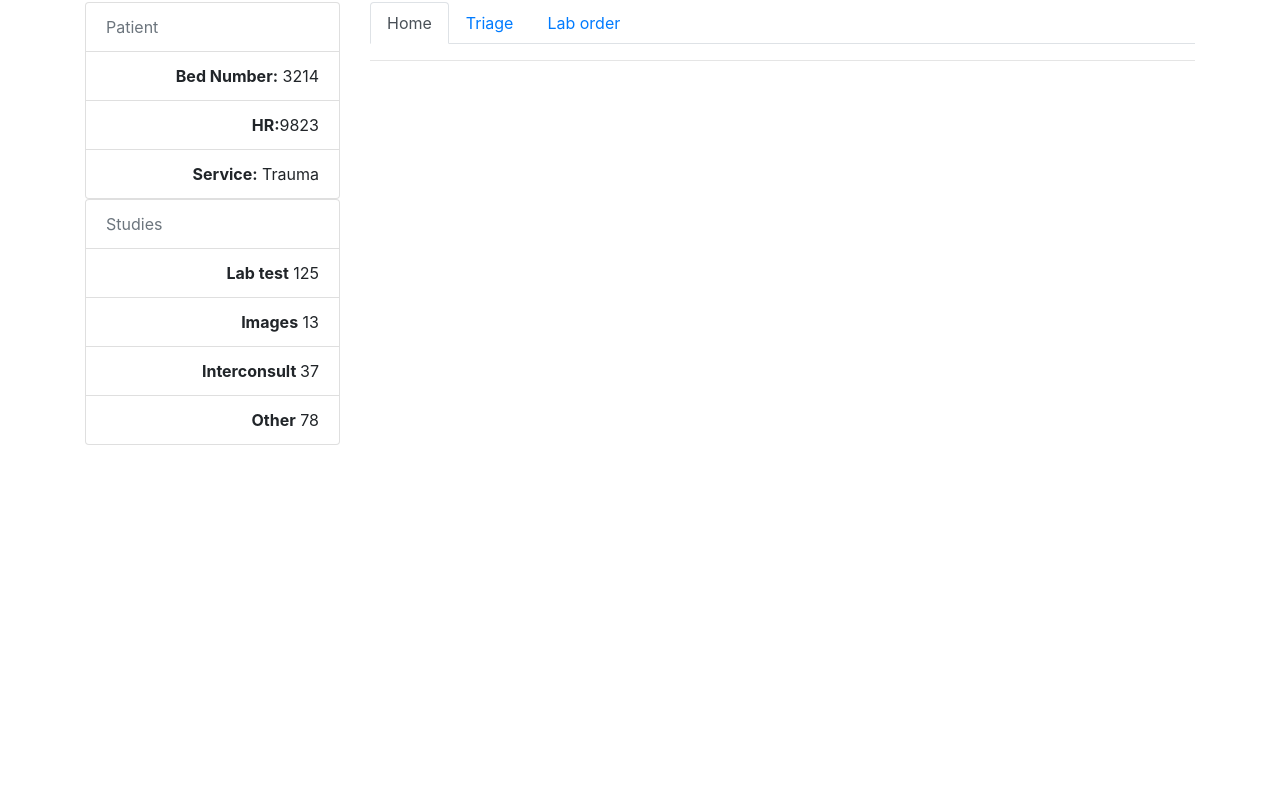
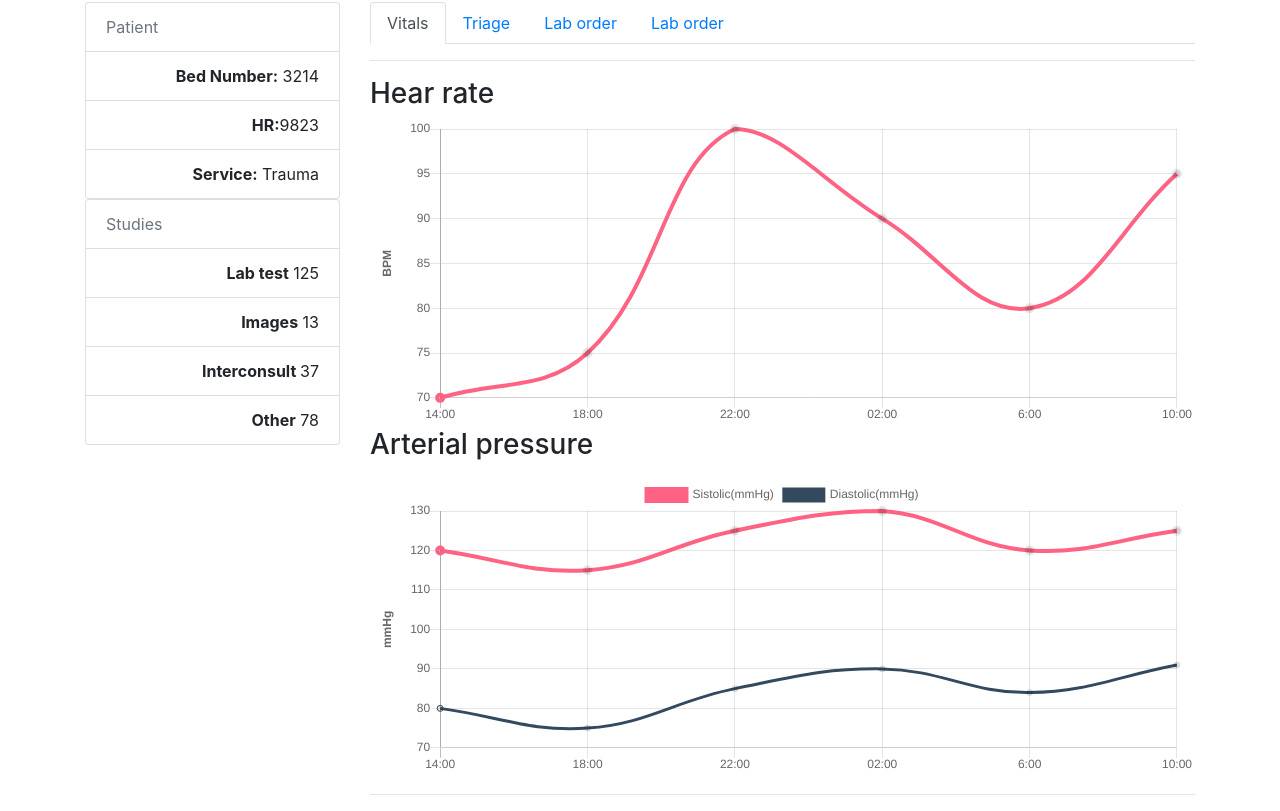
Before and after one commit to scammi/triage-client, a website: page patient.html in a window 1280 px wide. Shown: the part 54-865 px from the top of the page. Before the commit the page ends 800 px from the top, so only its background shows below. Drawn offline with nearby package versions, Linux system fonts and the light colour scheme; some icons are missing.

Commit message:
chart js charts added

```diff
--- a/public/views/patient.html
+++ b/patient.html
@@ -2,16 +2,16 @@
 <html lang="en">
 <head>
 <meta charset="utf-8">
-<title>Patient page</title>
+<title>Patient Manager</title>
 <link rel="stylesheet" href="https://fonts.googleapis.com/css?family=Roboto|Varela+Round">
-<link rel="stylesheet" href="https://fonts.googleapis.com/icon?family=Material+Icons">
-<link rel="stylesheet" href="https://stackpath.bootstrapcdn.com/bootstrap/4.3.1/css/bootstrap.min.css" integrity="sha384-ggOyR0iXCbMQv3Xipma34MD+dH/1fQ784/j6cY/iJTQUOhcWr7x9JvoRxT2MZw1T" crossorigin="anonymous">
+<link rel="stylesheet" href="https://maxcdn.bootstrapcdn.com/bootstrap/4.0.0/css/bootstrap.min.css" integrity="sha384-Gn5384xqQ1aoWXA+058RXPxPg6fy4IWvTNh0E263XmFcJlSAwiGgFAW/dAiS6JXm" crossorigin="anonymous">
+<link rel="stylesheet" href="https://use.fontawesome.com/releases/v5.8.2/css/all.css" integrity="sha384-oS3vJWv+0UjzBfQzYUhtDYW+Pj2yciDJxpsK1OYPAYjqT085Qq/1cq5FLXAZQ7Ay" crossorigin="anonymous">
 </head>
 <body>
 <div class="container bootstrap snippet">
     <div class="row">
         <div class="col-sm-10">
-            <h1>Patient Name</h1></div>
+            <h1 id="patient_name">Patient Name</h1></div>
     </div>
     <div class="row">
         <div class="col-sm-3">
@@ -40,14 +40,20 @@
         <div class="col-sm-9">
 
             <ul class="nav nav-tabs" id="myTab">
-                <li class="nav-item"><a class="nav-link active" href="#home" data-toggle="tab">Home</a></li>
+                <li class="nav-item"><a class="nav-link active" href="#Vitals" data-toggle="tab">Vitals</a></li>
                 <li class="nav-item"><a class="nav-link" href="#Triage" data-toggle="tab">Triage</a></li>
                 <li class="nav-item"><a class="nav-link" href="#Lab" data-toggle="tab">Lab order</a></li>
+                <li class="nav-item"><a class="nav-link" href="#Lab" data-toggle="tab">Lab order</a></li>
+
             </ul>
+            <hr>
+            <div class="tab-content">
+                <div class="tab-pane active" id="Vitals">
+                    <h3>Hear rate</h3>
+                    <canvas id="hr" width="800" height="300"></canvas>
+                    <h3>Arterial pressure</h3>
+                    <canvas id="bloodPressure" width="800" height="300"></canvas>
 
-            <div class="tab-content">
-                <div class="tab-pane active" id="home">
-                    <!--/table-resp-->
 
                     <hr>
 
@@ -55,7 +61,7 @@
                 <!--/tab-pane-->
                 <div class="tab-pane" id="Triage">
                   <form>
-                    <div class="form-group">
+                    <div class="form" action="##" method="post" id="triageRegistrationForm">
                       <label for="exampleFormControlTextarea1">Evaluation</label>
                       <textarea class="form-control" id="exampleFormControlTextarea1" rows="3"></textarea>
                     </div>
@@ -98,8 +104,7 @@
                 </div>
                 <!--/tab-pane-->
                 <div class="tab-pane" id="Lab">
-                    <hr>
-                    <form class="form" action="##" method="post" id="registrationForm">
+                    <form class="form" action="##" method="post" id="labRegistrationForm">
                         <div class="form-group">
                             <div class="col-xs-6">
                                 <label for="Lab request">
@@ -152,18 +157,15 @@
                     </form>
 
                 </div>
-
             </div>
-            <!--/tab-pane-->
         </div>
-        <!--/tab-content-->
 
     </div>
-    <!--/col-9-->
 </div>
-<script src="https://code.jquery.com/jquery-3.3.1.slim.min.js" integrity="sha384-q8i/X+965DzO0rT7abK41JStQIAqVgRVzpbzo5smXKp4YfRvH+8abtTE1Pi6jizo" crossorigin="anonymous"></script>
-<script src="https://cdnjs.cloudflare.com/ajax/libs/popper.js/1.14.7/umd/popper.min.js" integrity="sha384-UO2eT0CpHqdSJQ6hJty5KVphtPhzWj9WO1clHTMGa3JDZwrnQq4sF86dIHNDz0W1" crossorigin="anonymous"></script>
-<script src="https://stackpath.bootstrapcdn.com/bootstrap/4.3.1/js/bootstrap.min.js" integrity="sha384-JjSmVgyd0p3pXB1rRibZUAYoIIy6OrQ6VrjIEaFf/nJGzIxFDsf4x0xIM+B07jRM" crossorigin="anonymous"></script>
+<script src="https://ajax.googleapis.com/ajax/libs/jquery/1.12.4/jquery.min.js"></script>
+<script src="https://maxcdn.bootstrapcdn.com/bootstrap/4.0.0/js/bootstrap.min.js" integrity="sha384-JZR6Spejh4U02d8jOt6vLEHfe/JQGiRRSQQxSfFWpi1MquVdAyjUar5+76PVCmYl" crossorigin="anonymous"></script>
+<script src="https://cdnjs.cloudflare.com/ajax/libs/Chart.js/2.8.0/Chart.bundle.min.js"> </script>
+<script src="./src/js/patient.js" type="text/javascript"></script>
 </body>
 </html>
 <!--/row-->
--- /dev/null
+++ b/src/js/patient.js
@@ -0,0 +1,92 @@
+
+$(document).ready(function(){
+    var heartRateChart = $("#hr");
+    var arterialPressure = $("#bloodPressure");
+    var heartRateChart = new Chart(heartRateChart, {
+    type: 'line',
+    data: {
+        labels: ['14:00', '18:00', '22:00', '02:00', '6:00', '10:00'],
+        datasets: [{
+            fill: false,
+            data: [70, 75, 100, 90, 80, 95],
+            borderColor: [
+                'rgba(255, 99, 132, 1)',
+            ],
+            borderWidth: 4
+        }]
+    },
+    options:{
+      legend: false,
+      title:{
+        display:true,
+        text:'BPM',
+        fontsize: 29,
+        position: 'left'
+      },
+      layout: {
+          padding: {
+              left: 0,
+              right: 0,
+              top: 10,
+              bottom: 0
+          }
+      },
+        scales: {
+            yAxes: [{
+                ticks: {
+                    beginAtZero: false
+                }
+            }]
+        }
+    }
+});
+
+    var arterialPressureChart = new Chart(arterialPressure, {
+    type: 'line',
+    data: {
+        labels: ['14:00', '18:00', '22:00', '02:00', '6:00', '10:00'],
+        datasets: [{
+          	label: 'Sistolic(mmHg)',
+          	fill: false,
+            data: [120, 115, 125, 130, 120, 125],
+            borderColor: [
+                'rgba(255, 99, 132, 1)',
+            ],
+            borderWidth: 4
+        }, {
+          label: 'Diastolic(mmHg)',
+          data: [80, 75, 85, 90, 84, 91 ],
+          borderColor: [
+              'rgba(52, 73, 94, 1)',
+          ],
+          fill: false,
+        }
+
+      ]
+    },
+    options:{
+      title:{
+        display:true,
+        text:'mmHg',
+        position: 'left'
+      },
+      layout: {
+          padding: {
+              left: 0,
+              right: 0,
+              top: 10,
+              bottom: 0
+          }
+      },
+        scales: {
+            yAxes: [{
+                ticks: {
+                    beginAtZero: false
+                }
+            }]
+        }
+    }
+    });
+
+
+  })
```
Also changed, not shown: index.html (+2 -4 lines), package.json (+9 -1 lines), src/js/index.js (+16 -0 lines), README.md.
